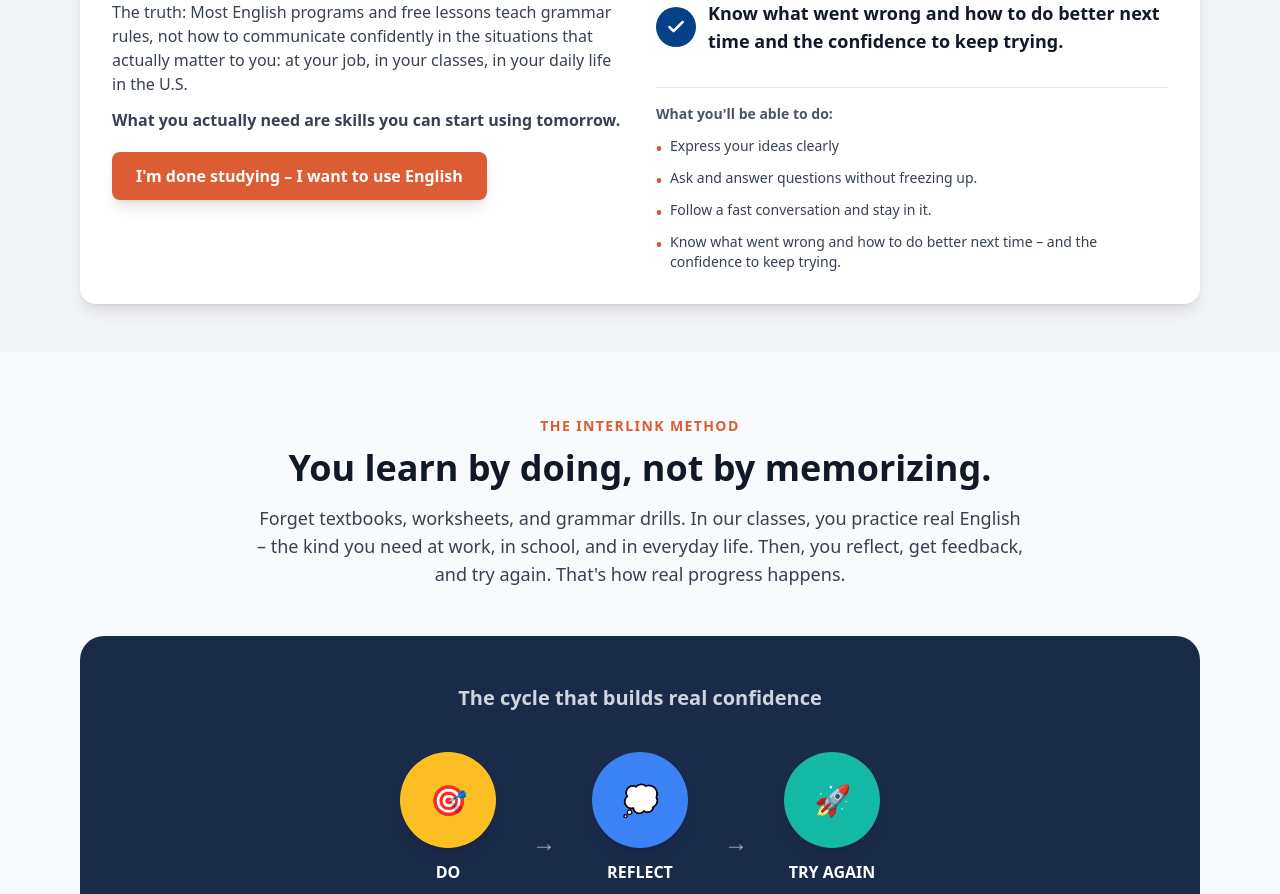
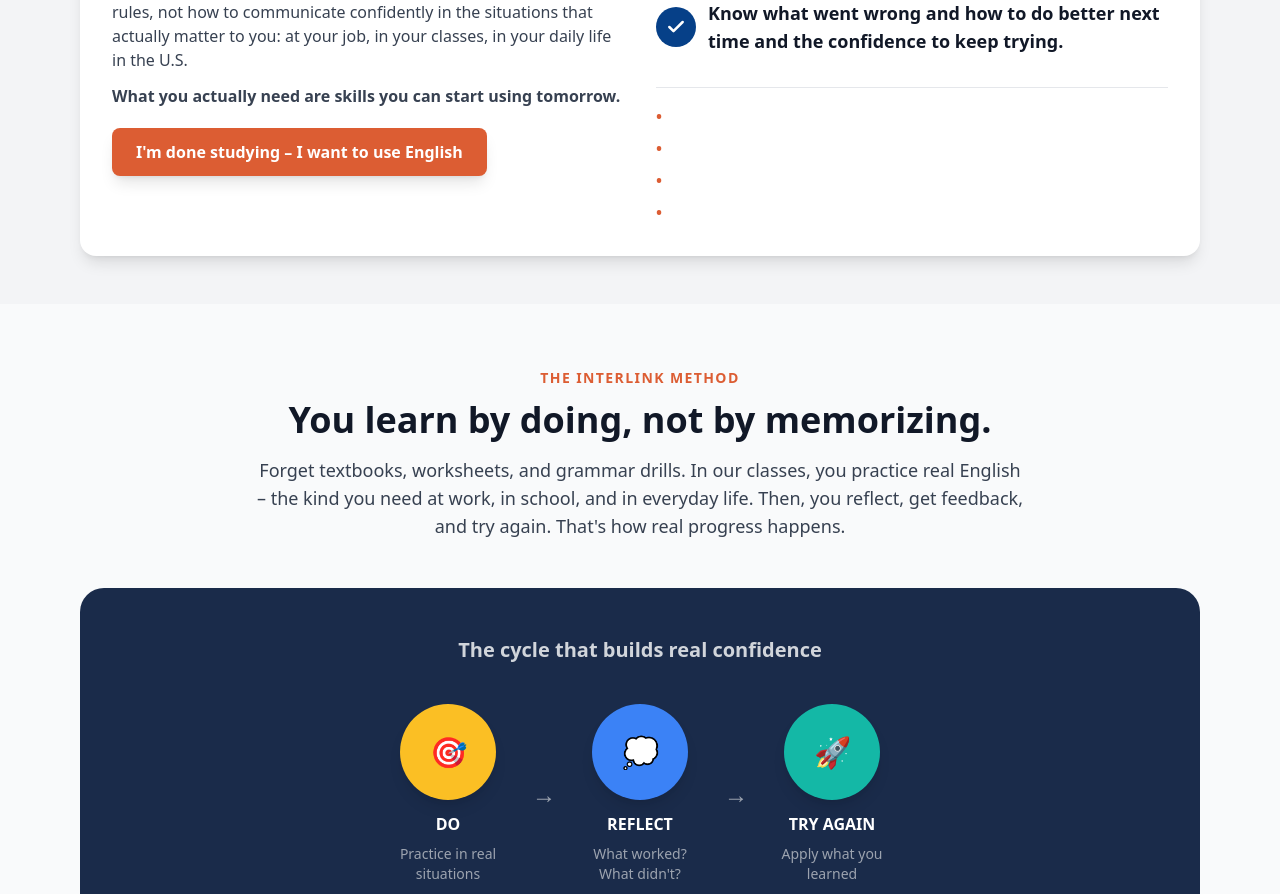
Before and after one commit to Qwixo/Qwixo-apply.INTERLINK.edu-12.3.2026, a React (Vite) app: page /greensboro in a window 1280 px wide. Shown: the part 1625-2519 px from the top of the page. Built offline with nearby package versions, Linux system fonts and the light colour scheme.

Commit message:
Updated GreensboroPage.tsx

```diff
--- a/src/pages/GreensboroPage.tsx
+++ b/src/pages/GreensboroPage.tsx
@@ -336,23 +336,18 @@ function GreensboroPage() {
 
                 {/* Outcomes */}
                 <div className="border-t border-gray-200 pt-4">
-                  <p className="text-sm font-semibold text-gray-600 mb-3">What you'll be able to do:</p>
                   <div className="space-y-2">
                     <div className="flex items-start gap-2">
                       <span className="text-[#dc5d33] font-bold flex-shrink-0">•</span>
-                      <p className="text-sm text-gray-700">Express your ideas clearly</p>
                     </div>
                     <div className="flex items-start gap-2">
                       <span className="text-[#dc5d33] font-bold flex-shrink-0">•</span>
-                      <p className="text-sm text-gray-700">Ask and answer questions without freezing up.</p>
                     </div>
                     <div className="flex items-start gap-2">
                       <span className="text-[#dc5d33] font-bold flex-shrink-0">•</span>
-                      <p className="text-sm text-gray-700">Follow a fast conversation and stay in it.</p>
                     </div>
                     <div className="flex items-start gap-2">
                       <span className="text-[#dc5d33] font-bold flex-shrink-0">•</span>
-                      <p className="text-sm text-gray-700">Know what went wrong and how to do better next time – and the confidence to keep trying.</p>
                     </div>
                   </div>
                 </div>
```
